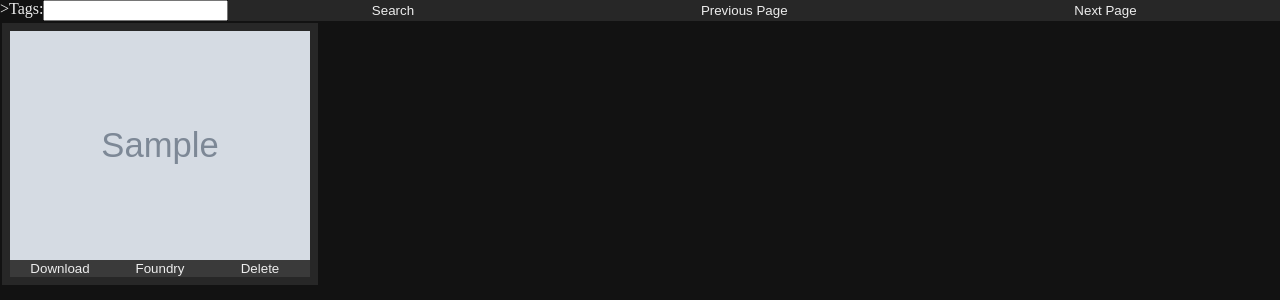
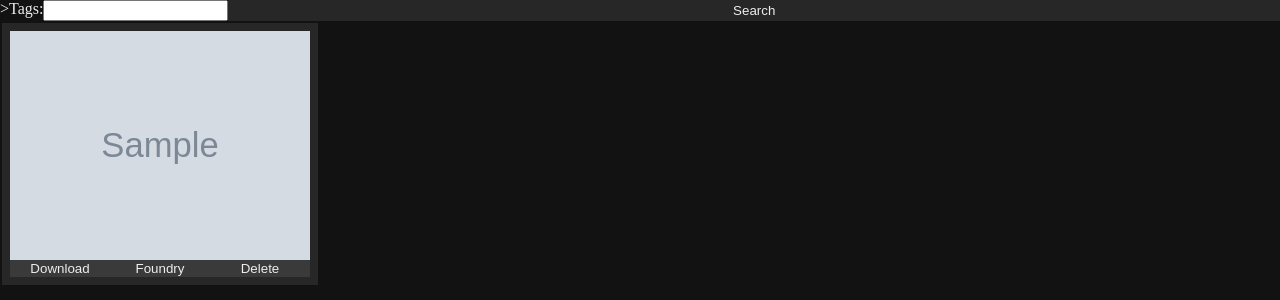
Before and after one commit to miki4920/BattlemapSearcher-Flask, a Flask app: page / in a window 1280 px wide. Shown: the top 300 px of the page. Run offline with Flask 2, Linux system fonts and the light colour scheme; tables that the repository leaves empty hold one stand-in row (values such as "Sample post"); grey boxes marked "Sample" are stand-in pictures; parts of the project's set-up code (start-up, migrations or seed data) failed here and were passed over.

Commit message:
Implemented paging

```diff
--- a/app.py
+++ b/app.py
@@ -98,11 +98,11 @@ def main():
     tags = process_tags(tags)
     page = get_default(request.args.get("page"), "1")
     page = int(page) if page.isnumeric() else 1
-    if tags:
-        maps = query_maps(tags)
-    else:
-        maps = Map.query.all()[(page-1)*CONFIG.MAPS_PER_PAGE:page*CONFIG.MAPS_PER_PAGE]
-    return render_template("main.html", maps=maps, tags=page_tags, back=page-1, next=page+1)
+    maps = query_maps(tags) if tags else Map.query.all()
+    next_page = page+1 if (page+1)*CONFIG.MAPS_PER_PAGE <= len(maps) else False
+    previous_page = page-1 if page >= 1 else False
+    maps = maps[(page-1)*CONFIG.MAPS_PER_PAGE:page*CONFIG.MAPS_PER_PAGE]
+    return render_template("main.html", maps=maps, tags=page_tags, previous_page=previous_page, next_page=next_page)
 
 
 @app.get("/maps")
--- a/templates/main.html
+++ b/templates/main.html
@@ -13,8 +13,12 @@
             <label for="tags">Tags: </label>
             <input type="text" id="tags" name="tags" value="{{ tags }}">
             <button type="submit">Search</button>
-            <button type="submit" name="page" value="{{ back }}">Previous Page</button>
-            <button type="submit" name="page" value="{{ next }}">Next Page</button>
+            {% if previous_page %}
+            <button type="submit" name="page" value="{{ previous_page }}">Previous Page</button>
+            {% endif %}
+            {% if next_page %}
+            <button type="submit" name="page" value="{{ next_page }}">Next Page</button>
+            {% endif %}
         </form>
     </nav>
     <main>
```
